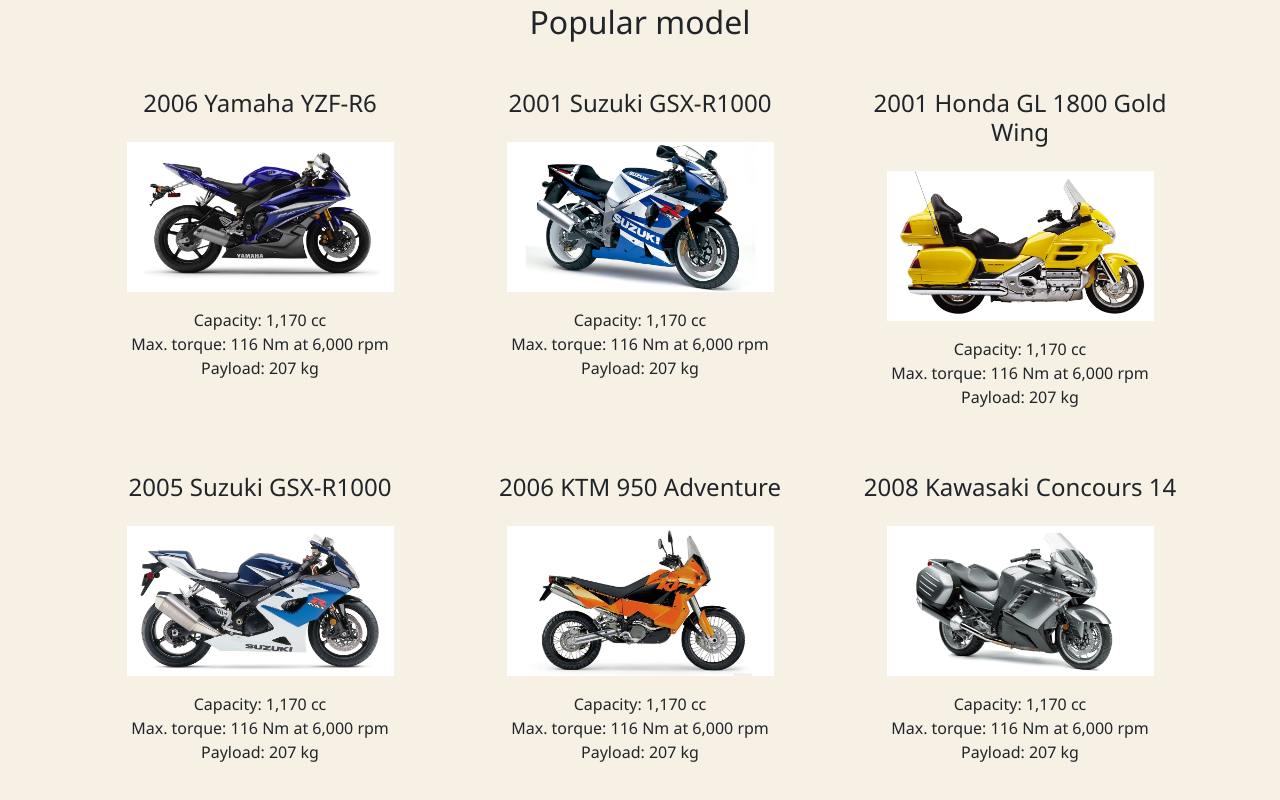
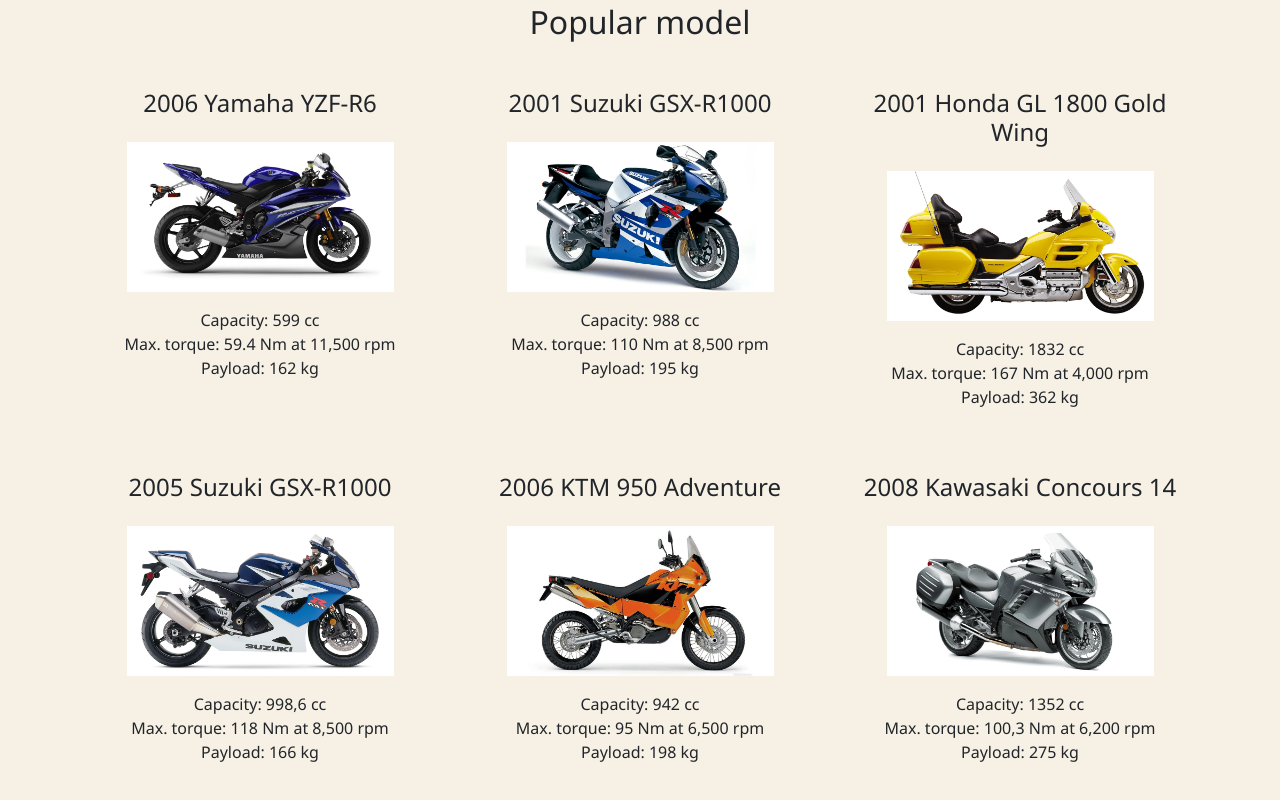
Before and after one commit to Hycocin/Motorcycle-blog-suite, a plain HTML site: page index.htm in a window 1280 px wide. Shown: the part 1974-2774 px from the top of the page. Drawn offline with nearby package versions, Linux system fonts and the light colour scheme.

Commit message:
Moto Blog

```diff
--- a/index.htm
+++ b/index.htm
@@ -28,7 +28,7 @@
                         <a href="#Popular" class="nav-link">Popular</a>
                     </li>
                     <li class="nav-item">
-                        <a href="" class="nav-link">About Us</a>
+                        <a href="#Contact" class="nav-link">Contact</a>
                     </li>
                 </ul>
                 <form class="d-xl-flex">
@@ -119,87 +119,87 @@
                         <h4>2006 Yamaha YZF-R6</h4>
                         <img class = "w-75 my-3" src="img/Popular-moto-1.webp" alt="Popular-moto-1">
                         <p>
-                            Capacity: 1,170 cc<br>
-                            Max. torque: 116 Nm at 6,000 rpm<br>
-                            Payload: 207 kg
+                            Capacity: 599 cc<br>
+                            Max. torque: 59.4 Nm at 11,500 rpm<br>
+                            Payload: 162 kg
                         </p>
                     </div>
                     <div class="col-md-4 col-sm-6 text-center">
                         <h4>2001 Suzuki GSX-R1000</h4>
                         <img class = "w-75 my-3" src="img/Popular-moto-2.webp" alt="Popular-moto-2">
                         <p>
-                            Capacity: 1,170 cc<br>
-                            Max. torque: 116 Nm at 6,000 rpm<br>
-                            Payload: 207 kg
+                            Capacity: 988 cc<br>
+                            Max. torque: 110 Nm at 8,500 rpm<br>
+                            Payload: 195 kg
                         </p>
                     </div>
                     <div class="col-md-4 col-sm-6 text-center">
                         <h4>2001 Honda GL 1800 Gold Wing</h4>
                         <img class = "w-75 my-3" src="img/Popular-moto-3.webp" alt="Popular-moto-3">
                         <p>
-                            Capacity: 1,170 cc<br>
-                            Max. torque: 116 Nm at 6,000 rpm<br>
-                            Payload: 207 kg
+                            Capacity: 1832 cc<br>
+                            Max. torque: 167 Nm at 4,000 rpm<br>
+                            Payload: 362 kg
                         </p>
                     </div>
                     <div class="col-md-4 col-sm-6 text-center">
                         <h4>2005 Suzuki GSX-R1000</h4>
                         <img class = "w-75 my-3" src="img/Popular-moto-4.webp" alt="Popular-moto-4">
                         <p>
-                            Capacity: 1,170 cc<br>
-                            Max. torque: 116 Nm at 6,000 rpm<br>
-                            Payload: 207 kg
+                            Capacity: 998,6 cc<br>
+                            Max. torque: 118 Nm at 8,500 rpm<br>
+                            Payload: 166 kg
                         </p>
                     </div>
                     <div class="col-md-4 col-sm-6 text-center">
                         <h4>2006 KTM 950 Adventure</h4>
                         <img class = "w-75 my-3" src="img/Popular-moto-5.webp" alt="Popular-moto-5">
                         <p>
-                            Capacity: 1,170 cc<br>
-                            Max. torque: 116 Nm at 6,000 rpm<br>
-                            Payload: 207 kg
+                            Capacity: 942 cc<br>
+                            Max. torque: 95 Nm at 6,500 rpm<br>
+                            Payload: 198 kg
                         </p>
                     </div>
                     <div class="col-md-4 col-sm-6 text-center">
                         <h4>2008 Kawasaki Concours 14</h4>
                         <img class = "w-75 my-3" src="img/Popular-moto-6.webp" alt="Popular-moto-6">
                         <p>
-                            Capacity: 1,170 cc<br>
-                            Max. torque: 116 Nm at 6,000 rpm<br>
-                            Payload: 207 kg
+                            Capacity: 1352 cc<br>
+                            Max. torque: 100,3 Nm at 6,200 rpm<br>
+                            Payload: 275 kg
                         </p>
                     </div>
                     <div class="col-md-4 col-sm-6 text-center">
                         <h4>2010 Honda VFR1200F DCT</h4>
                         <img class = "w-75 my-3" src="img/Popular-moto-7.webp" alt="Popular-moto-6">
                         <p>
-                            Capacity: 1,170 cc<br>
-                            Max. torque: 116 Nm at 6,000 rpm<br>
-                            Payload: 207 kg
+                            Capacity: 1237 cc<br>
+                            Max. torque: 129 Nm at 8,750 rpm<br>
+                            Payload: 267 kg
                         </p>
                     </div>
                     <div class="col-md-4 col-sm-6 text-center">
                         <h4>2014 Yamaha MT-07</h4>
                         <img class = "w-75 my-3" src="img/Popular-moto-8.webp" alt="Popular-moto-6">
                         <p>
-                            Capacity: 1,170 cc<br>
-                            Max. torque: 116 Nm at 6,000 rpm<br>
-                            Payload: 207 kg
+                            Capacity: 689 cc<br>
+                            Max. torque: 68 Nm at 6,500 rpm<br>
+                            Payload: 179 kg
                         </p>
                     </div>
                     <div class="col-md-4 col-sm-6 text-center">
                         <h4>2014 KTM 1290 Super Duke R</h4>
                         <img class = "w-75 my-3" src="img/Popular-moto-9.webp" alt="Popular-moto-6">
                         <p>
-                            Capacity: 1,170 cc<br>
-                            Max. torque: 116 Nm at 6,000 rpm<br>
-                            Payload: 207 kg
+                            Capacity: 1301 cc<br>
+                            Max. torque: 131,4 Nm at 8,870 rpm<br>
+                            Payload: 189 kg
                         </p>
                     </div>
                 </div>
             </div>
     </main>
-    <footer>
+    <footer id = "Contact">
         <div class="row  mb-0 mt-5 mx-4 row-2 justify-content-xl-around justify-content-sm-between">
             <div class="col-xl-3 col-lg-6 col-md-6 col-sm-6 pt-4 order-1">
                 <ul class="list-unstyled">
```
